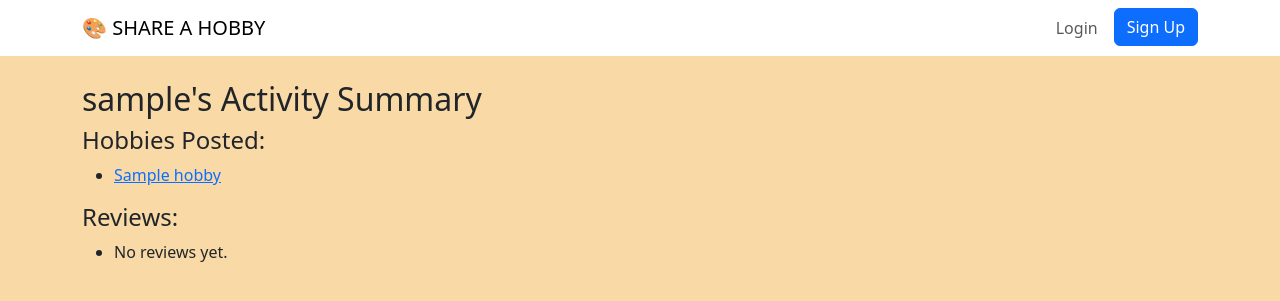
After one commit to parsaghaderi/hobbyshare, a Django app: a page that uses core/templates/host_summary.html in a window 1280 px wide. The commit adds this page. Shown: the top 301 px of the page. Run offline with Django 4.2, Linux system fonts and the light colour scheme; tables that the repository leaves empty hold one stand-in row (values such as "Sample post"); some web fonts are replaced.

Commit message:
adding host summary

```diff
--- a/core/templates/home.html
+++ b/core/templates/home.html
@@ -37,7 +37,11 @@
                 <a href="{% url 'hobby_detail' hobby.id %}" class="btn btn-outline-primary">View Details</a>
             </div>
             <div class="card-footer text-muted">
-                Hosted by: {{ hobby.host.username }} ({{ hobby.host_hobby_count }} hobbies)
+                Hosted by:
+                <a href="{% url 'host_summary' hobby.host.username %}">
+                    {{ hobby.host.username }}
+                </a>
+                ({{ hobby.host_hobby_count }} hobbies)
             </div>
         </div>
     </div>
--- /dev/null
+++ b/core/templates/host_summary.html
@@ -0,0 +1,26 @@
+<!-- filepath: /Users/pghaderi/Documents/hobbyshare/hobby_share_v2/core/templates/host_summary.html -->
+{% extends 'base.html' %}
+
+{% block content %}
+<h2>{{ host.username }}'s Activity Summary</h2>
+
+<h4>Hobbies Posted:</h4>
+<ul>
+    {% for hobby in hobbies %}
+        <li>
+            <a href="{% url 'hobby_detail' hobby.id %}">{{ hobby.title }}</a>
+        </li>
+    {% empty %}
+        <li>No hobbies posted yet.</li>
+    {% endfor %}
+</ul>
+
+<h4>Reviews:</h4>
+<ul>
+    {% for review in reviews %}
+        <li>{{ review.content }} ({{ review.rating }}/5)</li>
+    {% empty %}
+        <li>No reviews yet.</li>
+    {% endfor %}
+</ul>
+{% endblock %}
--- a/core/urls.py
+++ b/core/urls.py
@@ -17,4 +17,6 @@ urlpatterns = [
     path('profile/', views.user_profile, name='profile'),
     path('user/<int:user_id>/', views.owner_profile, name='owner_profile'),
     path('hobby/<int:hobby_id>/withdraw/', views.withdraw_application, name='withdraw_application'),
+    path('profile/<str:username>/', views.profile, name='profile'),
+    path('host/<str:username>/summary/', views.host_summary, name='host_summary'),
 ]
--- a/core/views.py
+++ b/core/views.py
@@ -187,3 +187,22 @@ def withdraw_application(request, hobby_id):
     if application:
         application.delete()
     return redirect('hobby_detail', hobby_id=hobby.id)
+
+from django.shortcuts import render, get_object_or_404
+from django.contrib.auth.models import User
+
+def profile(request, username):
+    user = get_object_or_404(User, username=username)
+    # Add any extra context you need, e.g. hobbies, reviews, etc.
+    return render(request, 'profile.html', {'profile_user': user})
+
+def host_summary(request, username):
+    user = get_object_or_404(User, username=username)
+    from .models import Hobby  # Import your Hobby model
+    hobbies = Hobby.objects.filter(host=user)
+    reviews = user.review_set.all() if hasattr(user, 'review_set') else []
+    return render(request, 'host_summary.html', {
+        'host': user,
+        'hobbies': hobbies,
+        'reviews': reviews,
+    })
```
